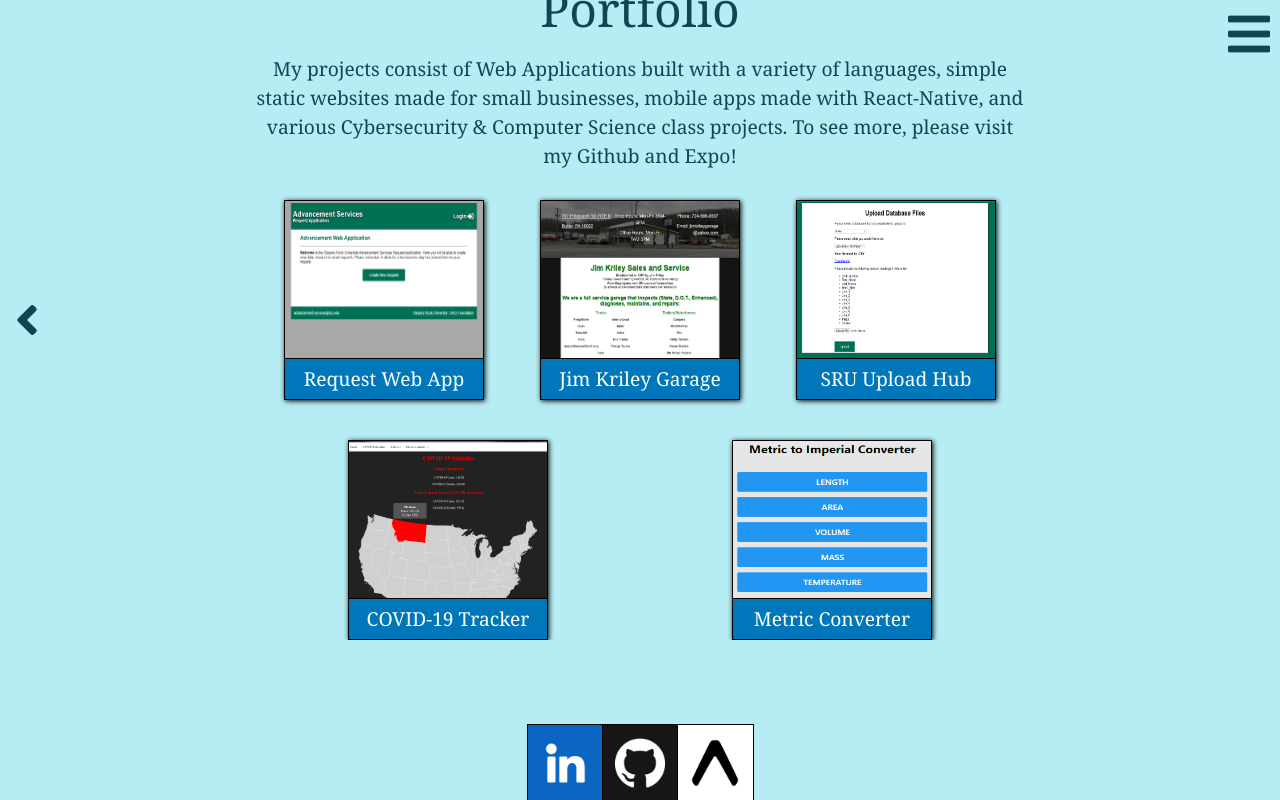
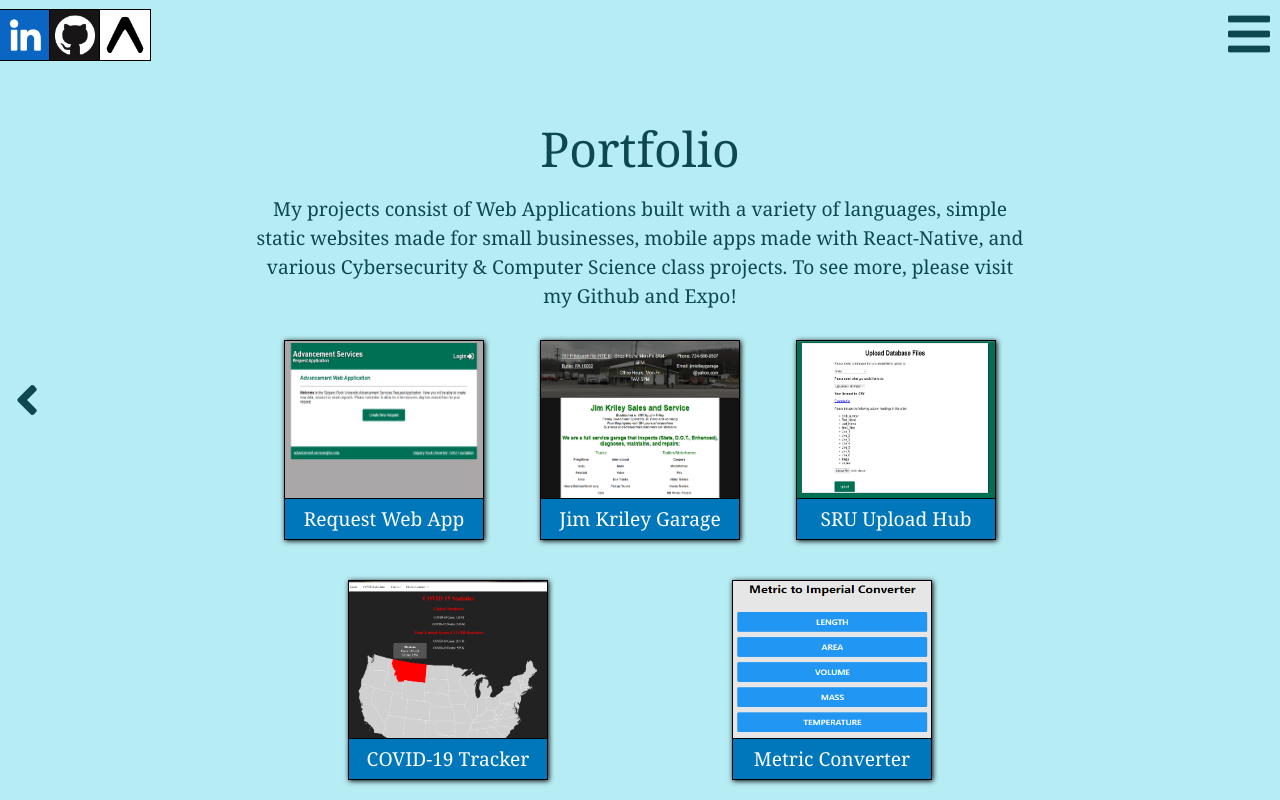
Before and after one commit to sas1041/Personal-Website, a PHP site: page /portfolio.html in a window 1280 px wide. Run offline with PHP 8.4, Linux system fonts and the light colour scheme; style sheets or scripts are compiled from the project's sources.

Commit message:
Fixed content being pushed up on portfolio

```diff
--- a/contact.html
+++ b/contact.html
@@ -13,7 +13,7 @@
         <link rel="stylesheet" href="./vendor/jquery-ui/jquery-ui.min.css">
         <link rel="stylesheet" href="https://cdnjs.cloudflare.com/ajax/libs/animate.css/4.1.1/animate.min.css"/>
         <link rel="stylesheet" href="./vendor/font-awesome/css/all.min.css">
-        <link rel="stylesheet" href="./css/style.min.css">
+        <link rel="stylesheet" href="./css/style.css">
     </head>
     <!--<body>-->
         <div id="menu">
@@ -24,7 +24,6 @@
         </div>
         <main id="contact">
             <i id="menuIcon" class="fas fa-bars fa-3x cursor"></i>
-            <div class="empty"></div> <!-- Used to fill space that arrow link should take up -->
             <div id="content">
                 <h1>Contact Me!</h1>
                 <p>If you would like to get in touch, talk about a project or collaboration feel free to add & message me on LinkedIn or <!--fill out the form below,-->
@@ -64,5 +63,5 @@
     </body>
     <script src="./vendor/jquery-3.4.1.min.js"></script>
     <script src="./vendor/jquery-ui/jquery-ui.min.js"></script>
-    <script src="./js/script.min.js"></script>
+    <script src="./js/script.js"></script>
 </html>
--- a/css/style.css
+++ b/css/style.css
@@ -11,20 +11,14 @@ main {
   display: -webkit-box;
   display: -ms-flexbox;
   display: flex;
-  -webkit-box-pack: justify;
-      -ms-flex-pack: justify;
-          justify-content: space-between;
+  -webkit-box-pack: center;
+      -ms-flex-pack: center;
+          justify-content: center;
   -webkit-box-align: center;
       -ms-flex-align: center;
           align-items: center;
-  -webkit-box-orient: horizontal;
-  -webkit-box-direction: normal;
-      -ms-flex-flow: row nowrap;
-          flex-flow: row nowrap;
-  position: fixed;
-  overflow-y: auto;
-  height: 80%;
-  width: 100%;
+  height: calc(100vh - 55px);
+  margin-top: 55px;
 }
 
 .fas {
@@ -47,11 +41,13 @@ main {
   -webkit-box-direction: normal;
       -ms-flex-flow: column nowrap;
           flex-flow: column nowrap;
+  margin-top: auto;
   width: 60%;
 }
 
 #content h1 {
   font-size: 3em;
+  margin-top: 0;
 }
 
 #content p {
@@ -371,7 +325,9 @@ main {
       -ms-flex-align: center;
           align-items: center;
   text-decoration: none;
-  position: relative;
+  position: fixed;
+  top: 50%;
+  margin-top: -100px;
 }
 
 #leftArrow span, #rightArrow span {
@@ -399,10 +355,6 @@ main {
   right: 50px;
 }
 
-.empty {
-  width: 100px;
-}
-
 /* Link styling for social media */
 #socials {
   display: -webkit-box;
@@ -413,16 +365,22 @@ main {
       -ms-flex-flow: row wrap;
           flex-flow: row wrap;
   position: fixed;
-  bottom: 0;
+  top: 10px;
   left: 0;
-  right: 0;
+  bottom: auto;
+  right: auto;
   margin: auto;
-  width: 225px;
+  width: 150px;
+  z-index: 1;
+}
+
+#socials a:hover {
+  height: 100px;
 }
 
 #socials > * {
-  width: 75px;
-  height: 75px;
+  width: 50px;
+  height: 50px;
   display: -webkit-box;
   display: -ms-flexbox;
   display: flex;
@@ -437,6 +395,11 @@ main {
   outline: 1px solid black;
 }
 
+.social {
+  width: 40px;
+  height: 40px;
+}
+
 #linkedin {
   background-color: #0a66c2;
 }
@@ -449,39 +412,8 @@ main {
   background-color: white;
 }
 
-.social {
-  width: 50px;
-  height: 50px;
-  margin-left: auto;
-  margin-right: auto;
-}
-
 .cursor {
   cursor: pointer;
-}
-
-/* Make sure main text content doesn't get cut off */
-@media screen and (max-width: 1250px) {
-  main {
-    height: 100%;
-  }
-  #socials {
-    top: 10px;
-    left: 0;
-    bottom: auto;
-    right: auto;
-    width: 150px;
-    height: 50px;
-    z-index: 1;
-  }
-  #socials > * {
-    width: 50px;
-    height: 50px;
-  }
-  .social {
-    width: 40px;
-    height: 40px;
-  }
 }
 
 /* Tablet/Smaller Laptop */
--- a/css/style.sass
+++ b/css/style.sass
@@ -12,13 +12,10 @@ body
 
 main
     display: flex
-    justify-content: space-between
+    justify-content: center
     align-items: center
-    flex-flow: row nowrap
-    position: fixed
-    overflow-y: auto
-    height: 80%
-    width: 100%
+    height: calc(100vh - 55px)
+    margin-top: 55px
 
 .fas
     color: $primary-color
@@ -32,9 +29,11 @@ main
     display: flex
     text-align: center
     flex-flow: column nowrap
+    margin-top: auto
     width: 60%
     h1
         font-size: 3em
+        margin-top: 0
     p
         font-size: 1.2em
         padding: 0
@@ -43,7 +42,6 @@ main
         color: $primary-color
     a:hover
         text-decoration: none
-    #aboutme
 #projects
     display: flex
     justify-content: space-around
@@ -74,6 +72,7 @@ main
             justify-content: center
             align-items: center
             height: 20%
+
 /* Top menu and related items */
 #menuIcon
     position: absolute
@@ -162,11 +161,11 @@ main
 #contact
     p
         text-align: center
-#contactForm
+/*#contactForm
     width: 80%
     margin-left: auto
-    margin-right: auto
-.form-element
+    margin-right: auto*/
+/*.form-element
     display: flex
     flex-flow: row wrap
     justify-content: center
@@ -194,8 +193,8 @@ main
         background-position: 5px 5px
         background-repeat: no-repeat
         background-size: 20px
-        padding-left: 30px
-.button
+        padding-left: 30px*/
+/*.button
     background-color: $secondary-color
     color: white
     box-shadow: 0 3px 5px $soft-color
@@ -209,12 +208,12 @@ main
     align-items: center
     justify-content: center
     box-shadow: 0 8px #4d4d4d
-    margin-top: 10px
-.button:active
+    margin-top: 10px*/
+/*.button:active
     box-shadow: 0 4px #2b2b2b
-    transform: translateY(4px)
-.button:focus
-    outline: none
+    transform: translateY(4px)*/
+/*.button:focus
+    outline: none*/
 
 /* Navigation arrows */
 #leftArrow, #rightArrow
@@ -223,7 +222,9 @@ main
     display: flex
     align-items: center
     text-decoration: none
-    position: relative
+    position: fixed
+    top: 50%
+    margin-top: -100px
     span
         position: absolute
         display: none
@@ -237,60 +238,41 @@ main
     right: 15px
     span
         right: 50px
-.empty
-    width: 100px
 
 /* Link styling for social media */
 #socials
     display: flex
     flex-flow: row wrap
     position: fixed
-    bottom: 0
+    top: 10px
     left: 0
-    right: 0
+    bottom: auto
+    right: auto
     margin: auto
-    width: 75px * 3
+    width: 50px * 3
+    z-index: 1
+    a:hover
+        height: 50px * 2
 #socials > *
-    width: 75px
-    height: 75px
+    width: 50px
+    height: 50px
     display: flex
     justify-content: center
     align-items: center
     transition: 0.2s
     outline: 1px solid black
+.social
+    width: 40px
+    height: 40px
 #linkedin
     background-color: #0a66c2
 #github
     background-color: #171515
 #expo
     background-color: white
-.social
-    width: 50px
-    height: 50px
-    margin-left: auto
-    margin-right: auto
 
 .cursor
     cursor: pointer
-
-/* Make sure main text content doesn't get cut off */
-@media screen and (max-width: 1250px)
-    main
-        height: 100%
-    #socials
-        top: 10px
-        left: 0
-        bottom: auto
-        right: auto
-        width: 50px * 3
-        height: 50px
-        z-index: 1
-    #socials > *
-        width: 50px
-        height: 50px
-    .social
-        width: 40px
-        height: 40px
 
 /* Tablet/Smaller Laptop */
 @media screen and (max-width: 1000px)
@@ -315,7 +297,6 @@ main
         align-items: flex-start
         justify-content: center
     #content
-        margin-top: 25%
         width: 100%
         padding: 0px 20px
         h1
@@ -323,7 +304,7 @@ main
         p
             font-size: 1.3em
             margin: 0.8em 0
-    #leftArrow, #rightArrow, .empty
+    #leftArrow, #rightArrow
         display: none
 
 // Phone
--- a/portfolio.html
+++ b/portfolio.html
@@ -14,7 +14,7 @@
         <link rel="stylesheet" href="./vendor/jquery-ui/jquery-ui.min.css">
         <link rel="stylesheet" href="https://cdnjs.cloudflare.com/ajax/libs/animate.css/4.1.1/animate.min.css"/>
         <link rel="stylesheet" href="./vendor/font-awesome/css/all.min.css">
-        <link rel="stylesheet" href="./css/style.min.css">
+        <link rel="stylesheet" href="./css/style.css">
     </head>
     <body>
         <div id="menu">
@@ -313,50 +356,6 @@
                 </div>
             </aside>
         </div>
-        <main id="portfolio">
-            <i id="menuIcon" class="fas fa-bars fa-3x cursor"></i>
-            <a href="index.html" id="leftArrow" class="cursor">
-                <i class="fas fa-angle-left fa-3x"></i>
-                <span class="animate__animated animate__faster">Home</span>
-            </a>
-            <div id="content">
-                <h1>Portfolio</h1>
-                <p>My projects consist of Web Applications built with a variety of languages, simple static websites made for small businesses, mobile apps made with React-Native, and various Cybersecurity & Computer Science class projects. To see more, please visit my Github and Expo!</p>
-                <div id="projects">
-                    <div id="requestPanel" class="panel">
-                        <img src="./images/request_app/requestApp.PNG">
-                        <div class="panelText">
-                            <p>Request Web App</p>
-                        </div>
-                    </div>
-                    <div id="garagePanel" class="panel">
-                        <img src="./images/garage_website/garage.PNG">
-                        <div class="panelText">
-                            <p>Jim Kriley Garage</p>
-                        </div>
-                    </div>
-                    <div id="uploadHubPanel" class="panel">
-                        <img src="./images/upload_hub/upload_hub.PNG">
-                        <div class="panelText">
-                            <p>SRU Upload Hub</p>
-                        </div>
-                    </div>
-                    <div id="covidTrackerPanel" class="panel">
-                        <img src="./images/covid_tracker/covid_tracker.png">
-                        <div class="panelText">
-                            <p>COVID-19 Tracker</p>
-                        </div>
-                    </div>
-                    <div id="conversionAppPanel" class="panel">
-                        <img src="./images/conversion_app/conversion_app.png">
-                        <div class="panelText">
-                            <p>Metric Converter</p>
-                        </div>
-                    </div>
-                </div>
-            </div>
-            <div class="empty"></div> <!-- Used to fill space that arrow link should take up -->
-        </main>
         <div id="socials">
             <a href="https://www.linkedin.com/in/qsmith-qshane/" id="linkedin" target="_blank">
                 <img class="social" src="images/linkedIn.png">
```
Also changed, not shown: other parts of css/style.css (+54 -97 lines), other parts of portfolio.html (+44 -1 lines), index.html (+5 -5 lines), js/script.js (+16 -20 lines), 1 other file.
